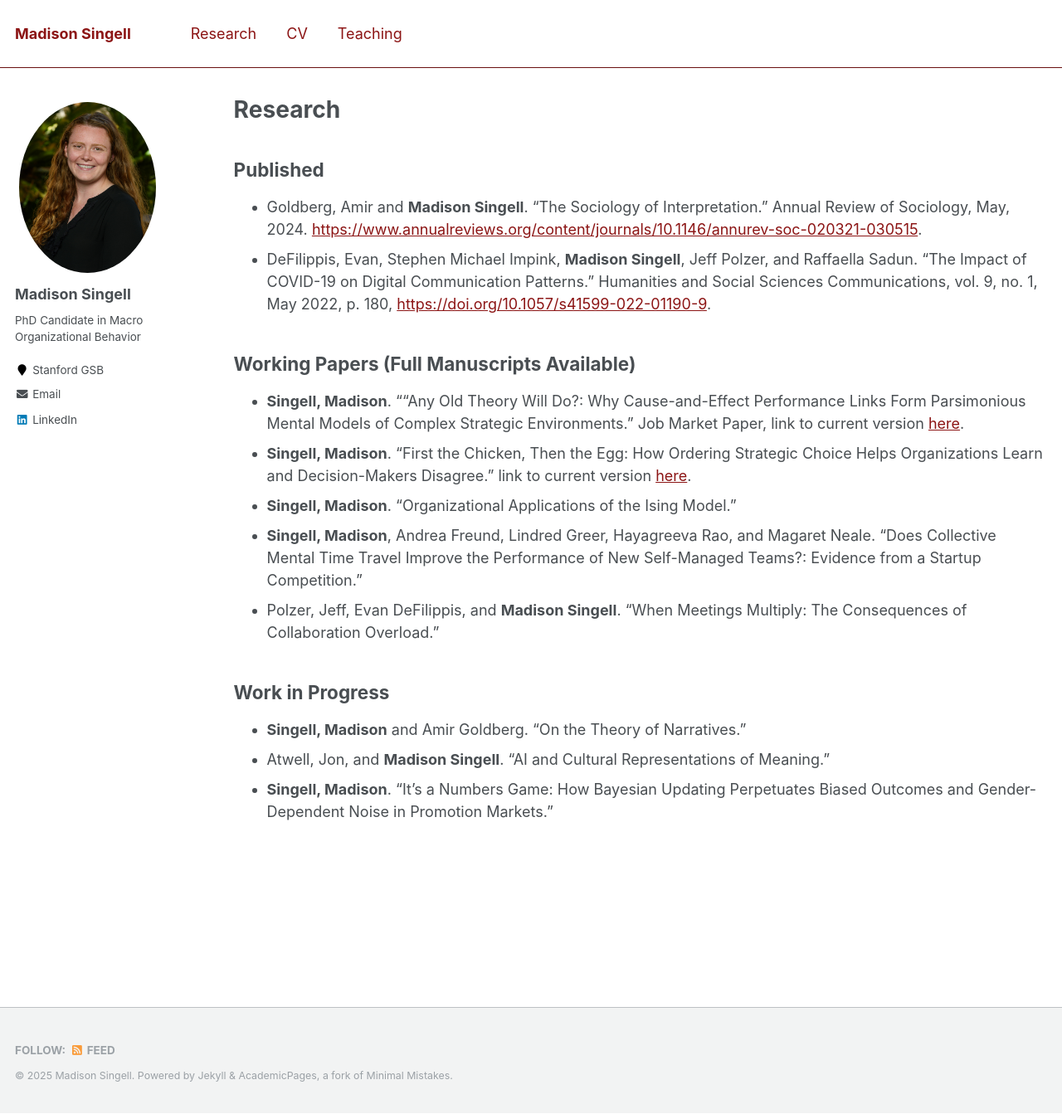
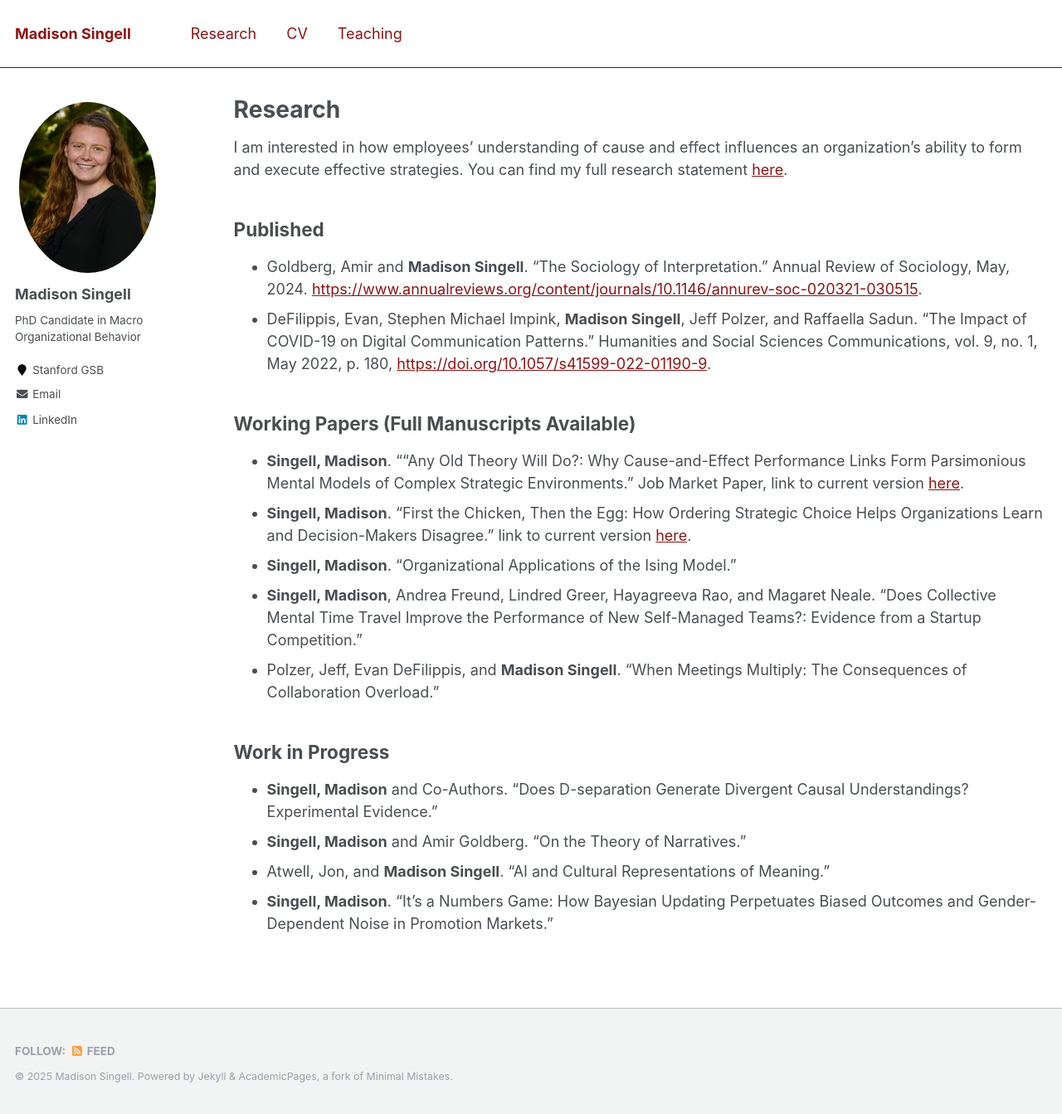
Before and after one commit to mhsingell/mhsingell.github.io, a Jekyll site: the page built from _pages/research.md, in a window 1280 px wide and 1343 px high. Shown: the whole window at 83% size. Built offline with Jekyll 4.4.1, drawn with Linux system fonts in a browser that asks for light colours.

Commit message:
further updates

```diff
--- a/_pages/research.md
+++ b/_pages/research.md
@@ -4,6 +4,9 @@ title: "Research"
 permalink: /research/
 author_profile: true
 ---
+
+I am interested in how employees’ understanding of cause and effect influences an organization’s ability to form and execute effective strategies. You can find my full research statement [here](/files/Singell_Research_Statement_Current_2025.pdf).
+
 ## Published ##
 - Goldberg, Amir and **Madison Singell**.  “The Sociology of Interpretation.” Annual Review of Sociology, May, 2024. [https://www.annualreviews.org/content/journals/10.1146/annurev-soc-020321-030515](https://www.annualreviews.org/content/journals/10.1146/annurev-soc-020321-030515).
 - DeFilippis, Evan, Stephen Michael Impink, **Madison Singell**, Jeff Polzer, and Raffaella Sadun. “The Impact of COVID-19 on Digital Communication Patterns.” Humanities and Social Sciences Communications, vol. 9, no. 1, May 2022, p. 180, [https://doi.org/10.1057/s41599-022-01190-9](https://doi.org/10.1057/s41599-022-01190-9).
@@ -16,6 +19,7 @@ author_profile: true
 - Polzer, Jeff, Evan DeFilippis, and **Madison Singell**. “When Meetings Multiply: The Consequences of Collaboration Overload.”
 
 ## Work in Progress
+- **Singell, Madison** and Co-Authors. “Does D-separation Generate Divergent Causal Understandings? Experimental Evidence.”
 - **Singell, Madison** and Amir Goldberg. “On the Theory of Narratives.”
 - Atwell, Jon, and **Madison Singell**.  “AI and Cultural Representations of Meaning.”
 - **Singell, Madison**. “It’s a Numbers Game: How Bayesian Updating Perpetuates Biased Outcomes and Gender-Dependent Noise in Promotion Markets.”
```
Also changed, not shown: 3 other files.
